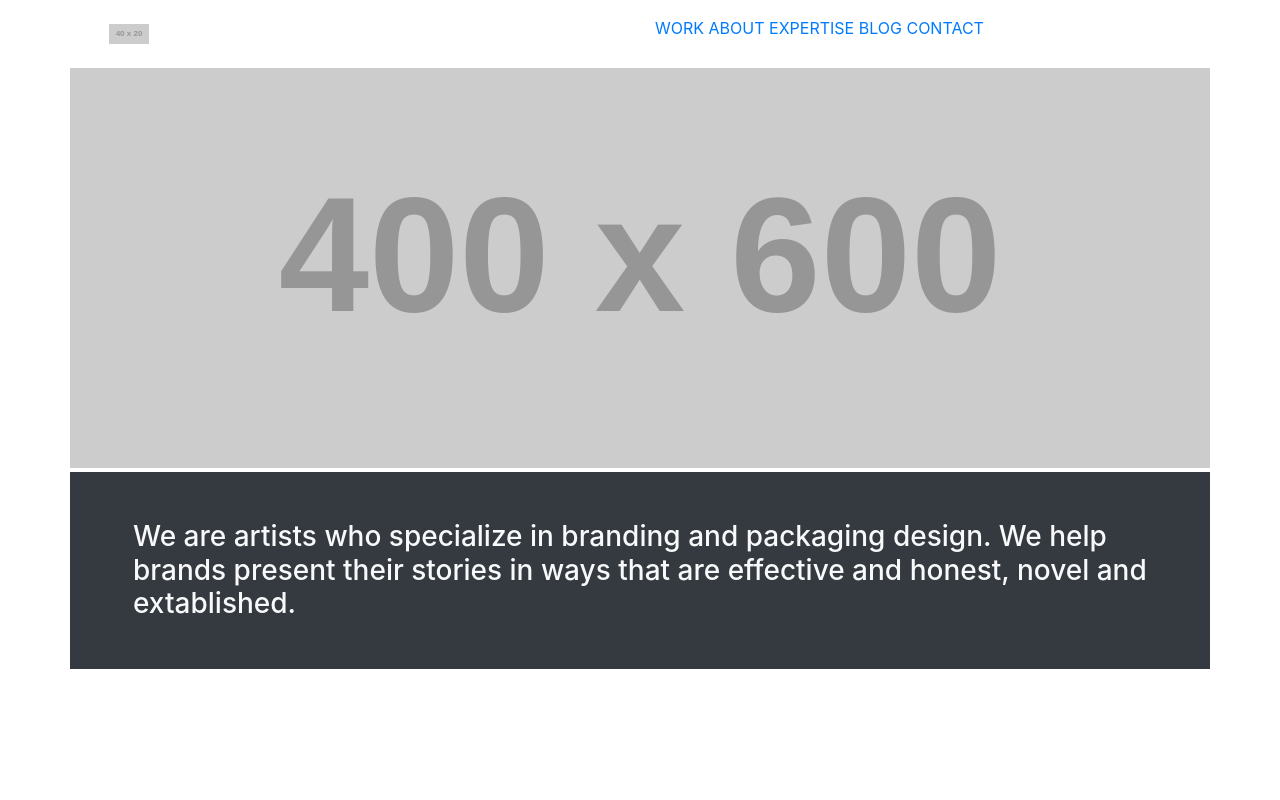
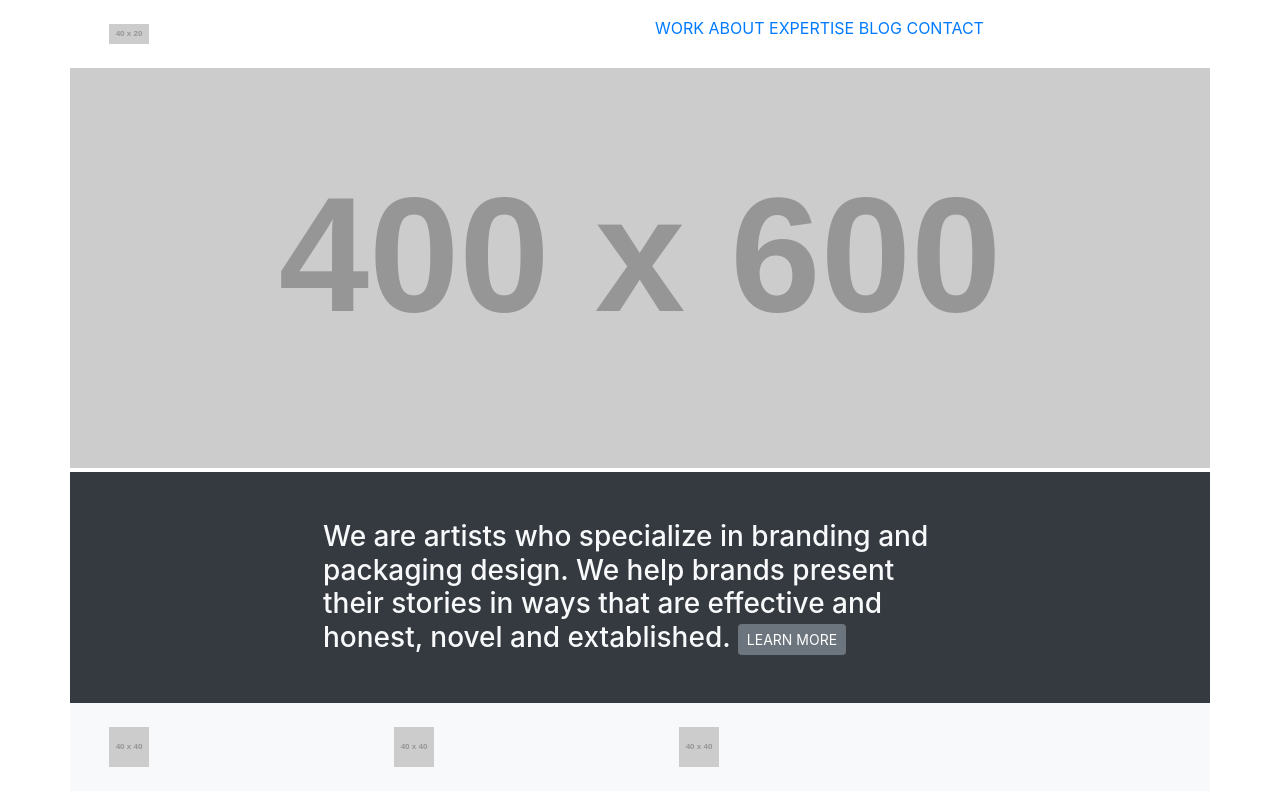
Before and after one commit to smhailey/maple-crown, a plain HTML site: page index.html in a window 1280 px wide. Drawn offline with nearby package versions, Linux system fonts and the light colour scheme; placeholder pictures from the web are drawn by us.

Commit message:
1/3 done

```diff
--- a/index.html
+++ b/index.html
@@ -28,15 +28,26 @@
     <div class="row">
       <div class="col-12 maple-bg mb-1"></div>
     </div>
-    <div class="row">
-      <div class="col-12 bg-dark text-light">
+    <div class="row bg-dark text-light">
+      <div class="col-8 offset-2">
         <h3 class="m-5">
           We are artists who specialize in branding and packaging design. We help brands present their stories in ways
           that are effective and honest, novel and extablished.
+          <button type="button" class="btn btn-secondary btn-sm">LEARN MORE</button>
         </h3>
       </div>
     </div>
-
+    <div class="row bg-light">
+      <div class="col-3">
+        <img src="http://via.placeholder.com/40x40" class="img-fluid m-4" alt="Responsive image">
+      </div>
+      <div class="col-3">
+        <img src="http://via.placeholder.com/40x40" class="img-fluid m-4" alt="Responsive image">
+      </div>
+      <div class="col-3">
+        <img src="http://via.placeholder.com/40x40" class="img-fluid m-4" alt="Responsive image">
+      </div>
+    </div>
   </div>
 </body>
 
```
